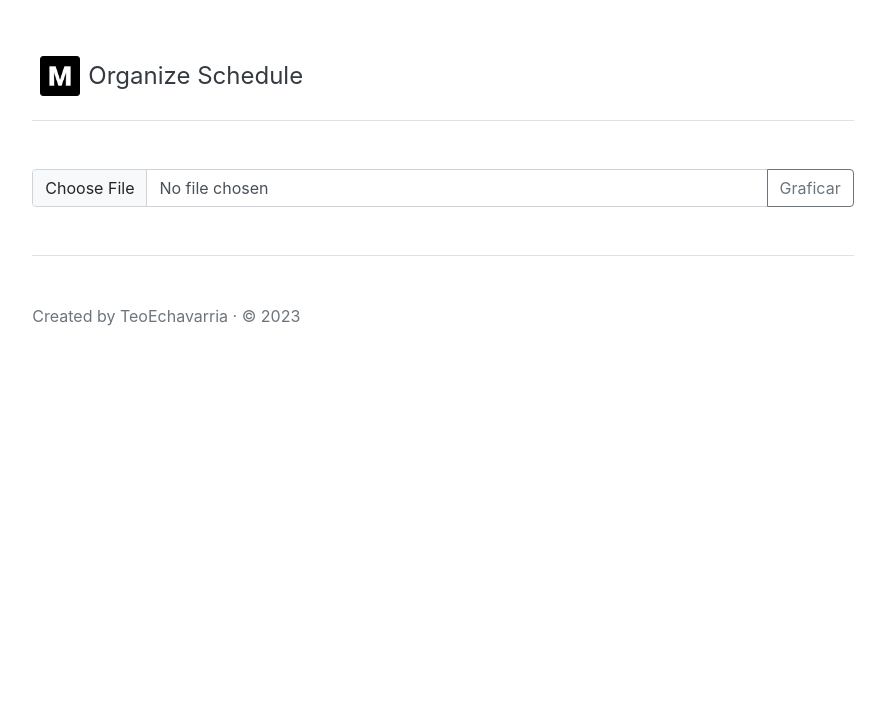
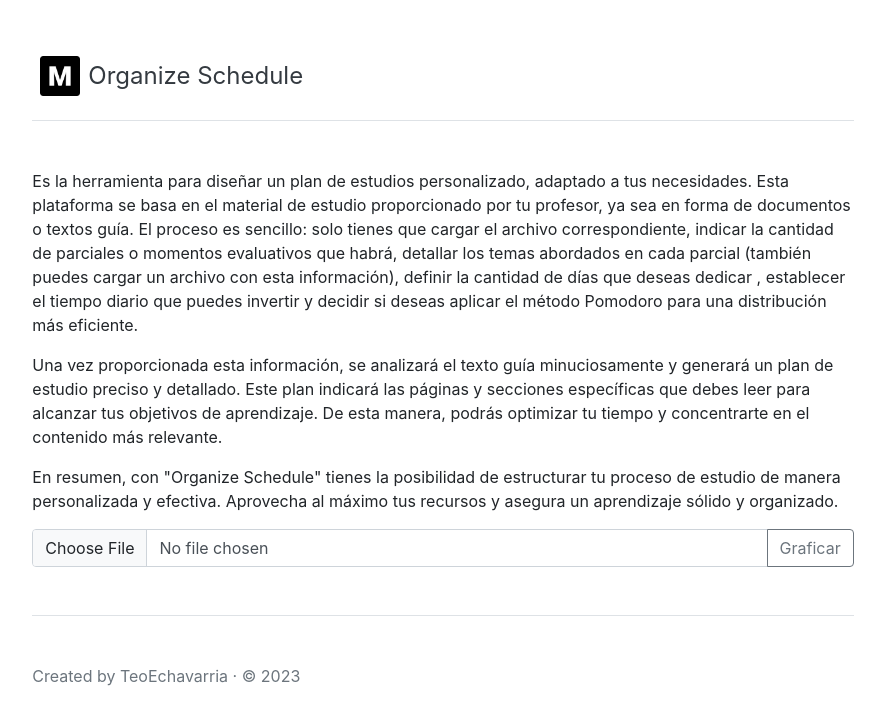
Before and after one commit to TeoEchavarria/organize_schedule, a plain HTML site: page index.html in a window 1280 px wide. Shown: the whole page, without its empty margins (197-1082 px from the left). Drawn offline with nearby package versions, Linux system fonts and the light colour scheme.

Commit message:
Description

```diff
--- a/index.html
+++ b/index.html
@@ -38,10 +38,21 @@
     </a>
   </header>
 
+<p>
+    Es la herramienta para diseñar un plan de estudios personalizado, adaptado a tus necesidades. Esta plataforma se basa en el material de estudio proporcionado por tu profesor, ya sea en forma de documentos o textos guía. El proceso es sencillo: solo tienes que cargar el archivo correspondiente, indicar la cantidad de parciales o momentos evaluativos que habrá, detallar los temas abordados en cada parcial (también puedes cargar un archivo con esta información), definir la cantidad de días que deseas dedicar , establecer el tiempo diario que puedes invertir y decidir si deseas aplicar el método Pomodoro para una distribución más eficiente.</p>
+
+<p> Una vez proporcionada esta información, se analizará el texto guía minuciosamente y generará un plan de estudio preciso y detallado. Este plan indicará las páginas y secciones específicas que debes leer para alcanzar tus objetivos de aprendizaje. De esta manera, podrás optimizar tu tiempo y concentrarte en el contenido más relevante.</p>
+
+<p>
+En resumen, con "Organize Schedule" tienes la posibilidad de estructurar tu proceso de estudio de manera personalizada y efectiva. Aprovecha al máximo tus recursos y asegura un aprendizaje sólido y organizado.
+</p>
+
+
   <div class="input-group">
     <input type="file" class="form-control" id="fileInput" aria-describedby="inputGroupFileAddon04" aria-label="Upload">
     <button class="btn btn-outline-secondary" type="button" onclick="handleFile()">Graficar</button>
 </div>
+
 
 
   <footer class="pt-5 my-5 text-muted border-top">
```
